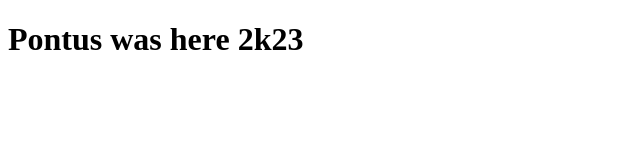
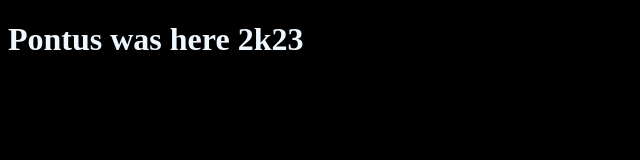
Before and after one commit to PontusIsLearning/PL, a plain HTML site: page index.html in a window 1280 px wide. Shown: the whole page, without its empty margins (0-640 px from the left). Drawn offline with Linux system fonts and the light colour scheme.

Commit message:
changing colors

```diff
--- a/index.html
+++ b/index.html
@@ -5,7 +5,7 @@
     <meta name="viewport" content="width=device-width, initial-scale=1.0">
     <title>PL</title>
 </head>
-<body>
+<body style="background-color: black; color: aliceblue;">
     <h1>Pontus was here 2k23</h1>
 </body>
 </html>
```
